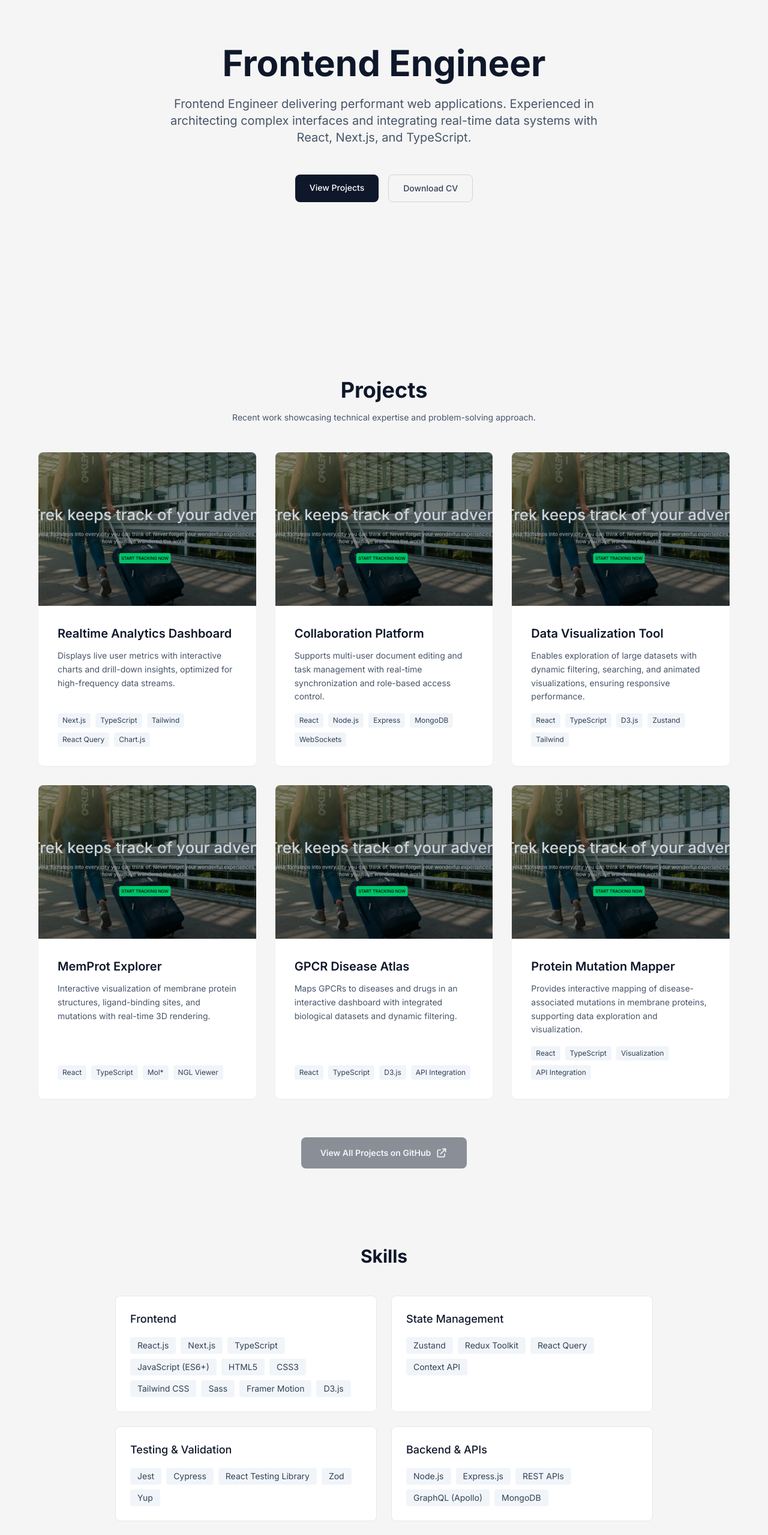
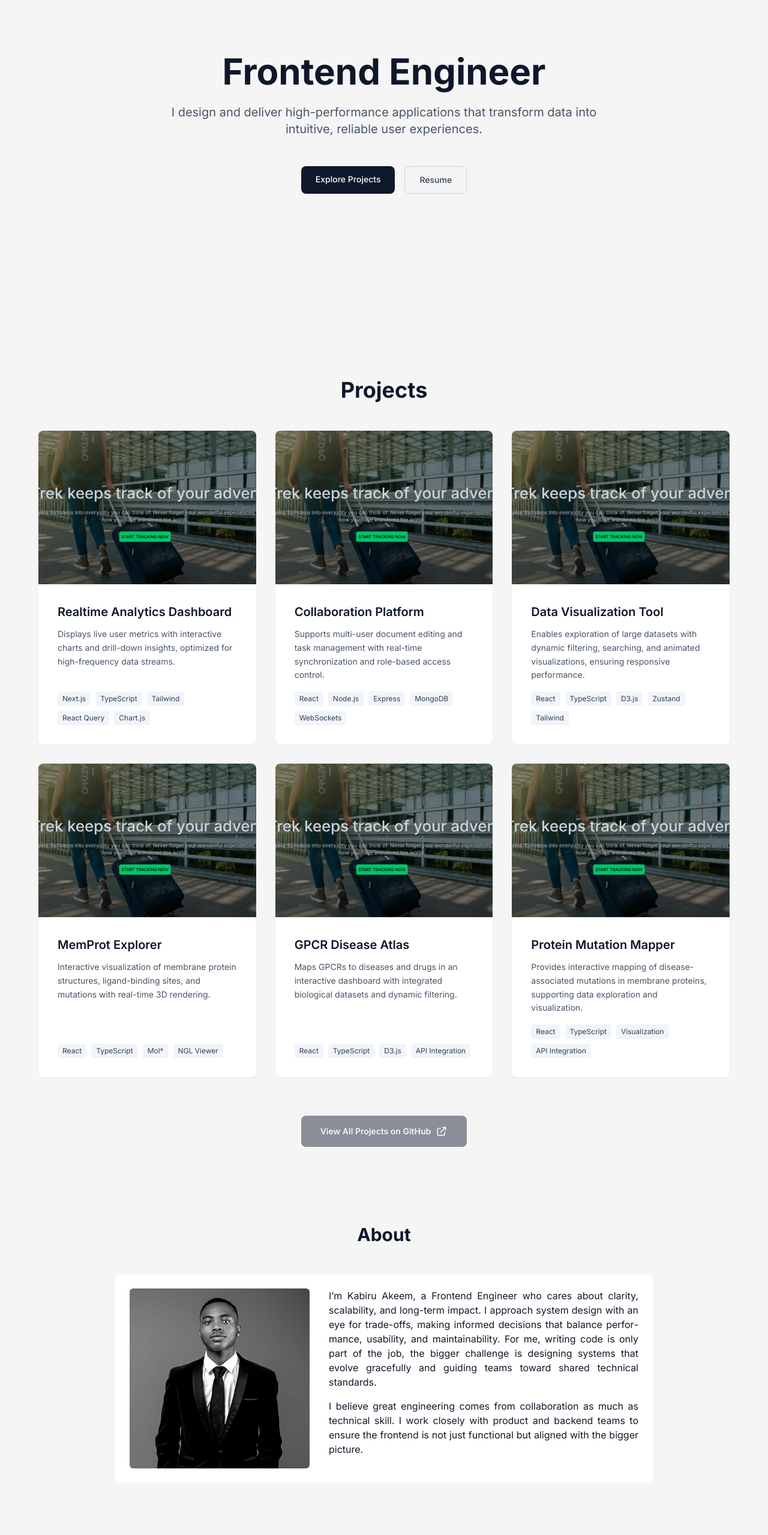
Before and after one commit to Akeemkabiru/Portfolio, a Next.js app: page / in a window 1280 px wide. Shown: the part 234-2793 px from the top of the page at 60% size. Built offline with nearby package versions, Linux system fonts and the light colour scheme.

Commit message:
feat: Enhance homepage with new 'About' section and improved navigation

```diff
--- a/src/app/page.tsx
+++ b/src/app/page.tsx
@@ -164,7 +164,7 @@ export default function Home() {
 
   return (
     <>
-      <main className="min-h-screen  text-gray-900 font-sans text-sm">
+      <main className="min-h-screen  text-gray-900 font-sans text-sm ">
         {/* Navigation */}
         <motion.nav
           className="fixed top-0 left-0 right-0 z-50 bg-white/95 backdrop-blur-sm border-b border-gray-200"
@@ -174,11 +174,10 @@ export default function Home() {
         >
           <div className="max-w-7xl mx-auto px-6 py-4">
             <div className="flex items-center justify-between">
-              <div className="text-2xl font-bold text-slate-900">
-                Kabiru Akeem
-              </div>
+              <div className="text-2xl font-bold text-slate-900">Kabby</div>
               <div className="hidden md:flex space-x-8">
-                {["Projects", "Skills", "Experience", "Contact"].map((item) => (
+                {["Projects", "About", "Skills", "Experience", "Contact"].map(
+                  (item) => (
                     <motion.a
                       key={item}
                       href={`#${item.toLowerCase()}`}
@@ -187,7 +186,8 @@ export default function Home() {
                     >
                       {item}
                     </motion.a>
-                ))}
+                  )
+                )}
               </div>
             </div>
           </div>
@@ -212,9 +212,8 @@ export default function Home() {
               className="text-lg md:text-xl text-slate-600 max-w-3xl mx-auto mb-12 leading-relaxed"
               variants={staggerItem}
             >
-              Frontend Engineer delivering performant web applications.
-              Experienced in architecting complex interfaces and integrating
-              real-time data systems with React, Next.js, and TypeScript.
+              I design and deliver high-performance applications that transform
+              data into intuitive, reliable user experiences.
             </motion.p>
 
             <motion.div
@@ -227,7 +226,7 @@ export default function Home() {
                 whileHover={{ scale: 1.02 }}
                 whileTap={{ scale: 0.98 }}
               >
-                View Projects
+                Explore Projects
               </motion.a>
 
               <motion.a
@@ -236,7 +235,7 @@ export default function Home() {
                 whileHover={{ scale: 1.02 }}
                 whileTap={{ scale: 0.98 }}
               >
-                Download CV
+                Resume
               </motion.a>
             </motion.div>
           </div>
@@ -255,10 +254,6 @@ export default function Home() {
               <h2 className="text-3xl md:text-4xl font-bold text-slate-900 mb-4">
                 Projects
               </h2>
-              <p className="text-slate-600 max-w-2xl mx-auto">
-                Recent work showcasing technical expertise and problem-solving
-                approach.
-              </p>
             </motion.div>
 
             <div className="grid gap-8 lg:grid-cols-3">
@@ -364,6 +359,54 @@ export default function Home() {
                 </svg>
               </motion.a>
             </motion.div>
+          </div>
+        </section>
+
+        {/* About */}
+        <section id="about" className="py-16 px-6">
+          <div className="max-w-4xl mx-auto">
+            <motion.div
+              className="text-center mb-12"
+              initial={{ opacity: 0, y: 20 }}
+              whileInView={{ opacity: 1, y: 0 }}
+              viewport={{ once: true }}
+              transition={{ duration: 0.6 }}
+            >
+              <h2 className="text-3xl font-bold text-slate-900 mb-4">About</h2>
+            </motion.div>
+            <div className="flex lg:flex-row flex-col items-center lg:items-start gap-8 bg-white p-6 rounded-lg">
+              <Image
+                src="/kabby.jpeg"
+                alt=""
+                width={300}
+                height={300}
+                className="rounded-md"
+              />
+
+              <motion.div
+                initial={{ opacity: 0, y: 20 }}
+                whileInView={{ opacity: 1, y: 0 }}
+                viewport={{ once: true }}
+                transition={{ duration: 0.6 }}
+                className="text-base text-justify space-y-4 hyphens-auto"
+              >
+                <p>
+                  I’m Kabiru Akeem, a Frontend Engineer who cares about clarity,
+                  scalability, and long-term impact. I approach system design
+                  with an eye for trade-offs, making informed decisions that
+                  balance performance, usability, and maintainability. For me,
+                  writing code is only part of the job, the bigger challenge is
+                  designing systems that evolve gracefully and guiding teams
+                  toward shared technical standards.
+                </p>
+                <p>
+                  I believe great engineering comes from collaboration as much
+                  as technical skill. I work closely with product and backend
+                  teams to ensure the frontend is not just functional but
+                  aligned with the bigger picture.
+                </p>
+              </motion.div>
+            </div>
           </div>
         </section>
 
@@ -484,9 +527,6 @@ export default function Home() {
               <h2 className="text-3xl font-bold text-slate-900 mb-4">
                 Contact
               </h2>
-              <p className="text-slate-600">
-                Get in touch for opportunities or collaboration.
-              </p>
             </motion.div>
 
             <div className="grid lg:grid-cols-2 gap-12">
@@ -498,15 +538,6 @@ export default function Home() {
                 viewport={{ once: true }}
                 transition={{ duration: 0.6 }}
               >
-                <div>
-                  <h3 className="text-xl font-semibold text-slate-900 mb-4">
-                    Get in Touch
-                  </h3>
-                  <p className="text-slate-600 mb-6">
-                    Available for new opportunities and interesting projects.
-                  </p>
-                </div>
-
                 {/* Contact Methods */}
                 <div className="space-y-6">
                   {[
@@ -661,7 +692,9 @@ export default function Home() {
               viewport={{ once: true }}
               transition={{ duration: 0.6 }}
             >
-              <p className="text-slate-500 text-sm">© 2024 Kabiru Akeem</p>
+              <p className="text-slate-500 text-sm">
+                &copy; {new Date().getFullYear()} Kabiru Akeem
+              </p>
             </motion.div>
           </div>
         </section>
```
Lines whose indentation alone changed are shown as unchanged.
